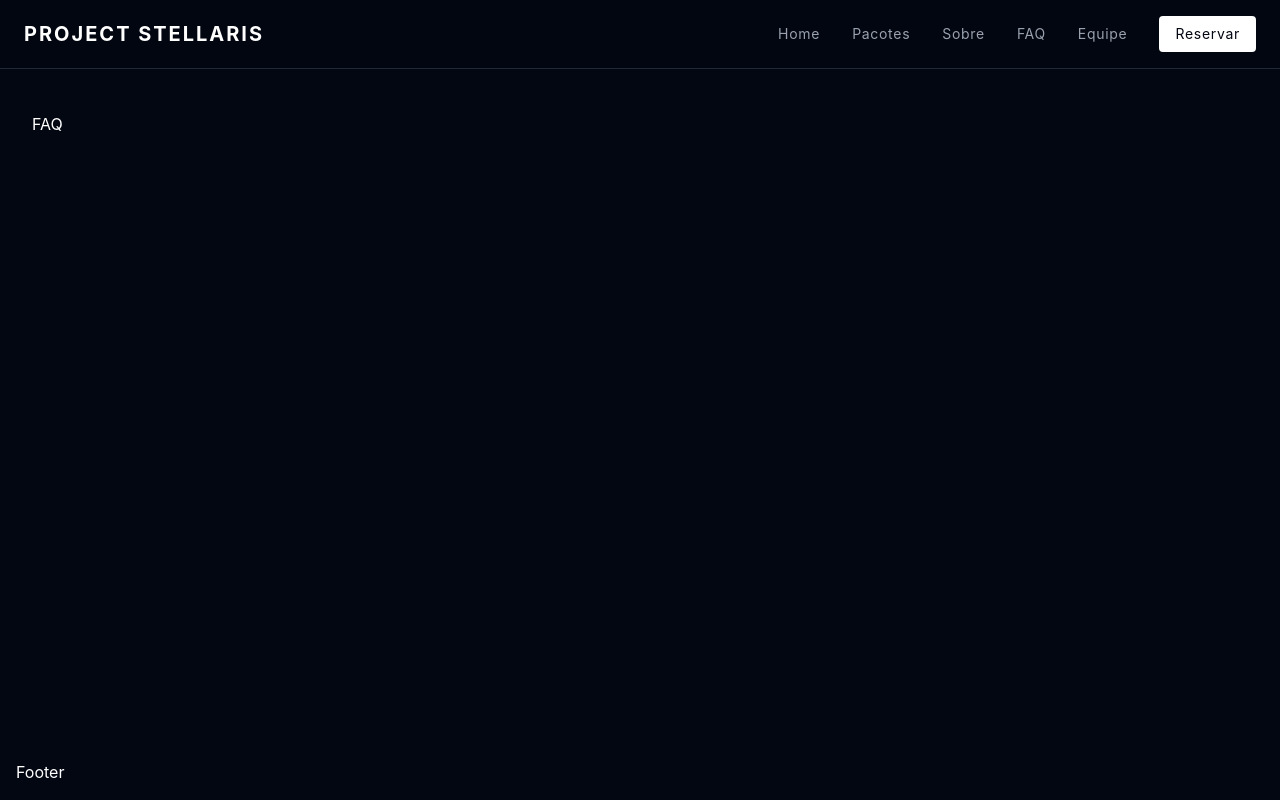
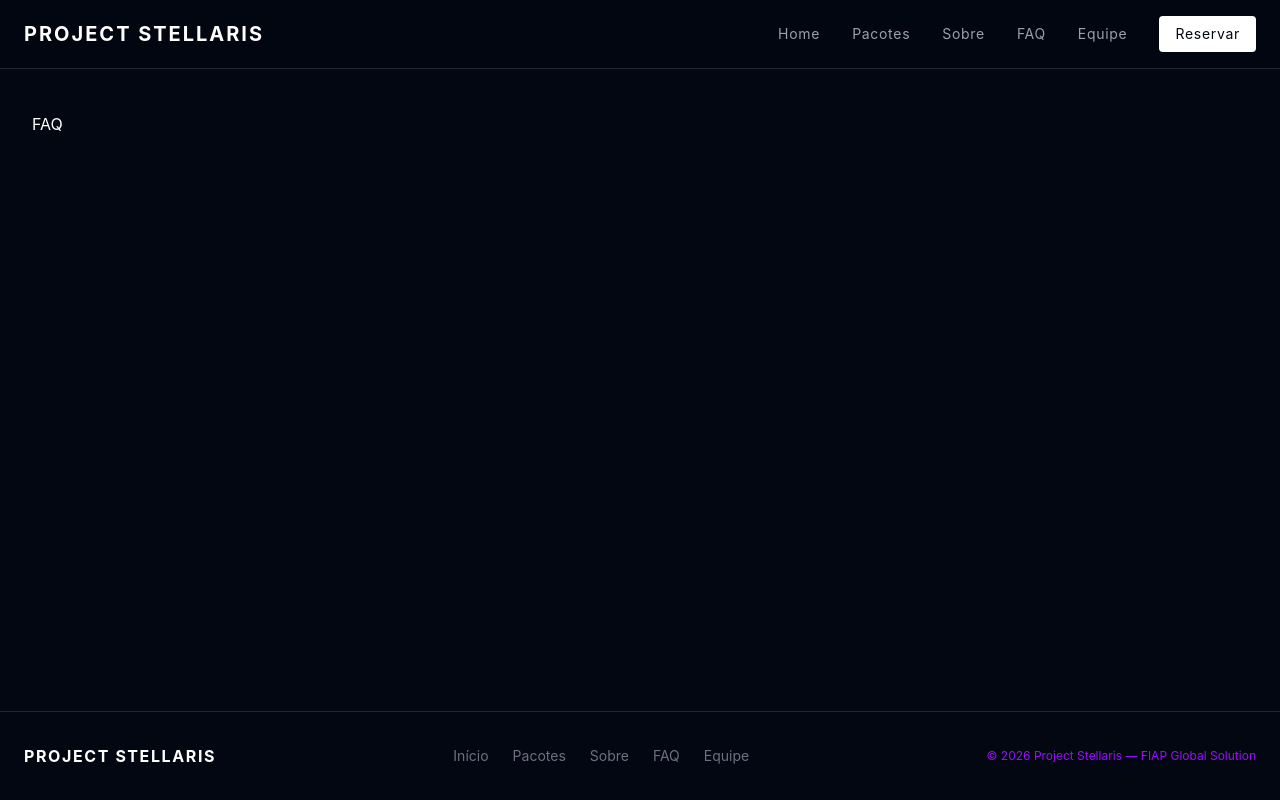
Before and after one commit to G-Barca/Project-Stellaris, a React (Vite) app: page /faq in a window 1280 px wide. Built offline with nearby package versions, Linux system fonts and the light colour scheme; the HTML template or start-up script is replaced by a standard one.

Commit message:
feat: footer adicionado

```diff
--- a/src/components/Footer.tsx
+++ b/src/components/Footer.tsx
@@ -1,3 +1,27 @@
+import { Link } from 'react-router-dom'
+
 export default function Footer() {
-  return <footer className="text-white p-4">Footer</footer>
+  return (
+    <footer className="border-t border-gray-800 bg-gray-950 px-6 py-8">
+      <div className="max-w-7xl mx-auto flex flex-col md:flex-row items-center justify-between gap-4">
+
+        <p className="text-white font-bold tracking-widest uppercase">
+          Project Stellaris
+        </p>
+
+        <div className="flex gap-6">
+          <Link to="/" className="text-gray-500 text-sm hover:text-white transition-colors">Início</Link>
+          <Link to="/packages" className="text-gray-500 text-sm hover:text-white transition-colors">Pacotes</Link>
+          <Link to="/about" className="text-gray-500 text-sm hover:text-white transition-colors">Sobre</Link>
+          <Link to="/faq" className="text-gray-500 text-sm hover:text-white transition-colors">FAQ</Link>
+          <Link to="/team" className="text-gray-500 text-sm hover:text-white transition-colors">Equipe</Link>
+        </div>
+
+        <p className="text-purple-600 text-xs">
+          © 2026 Project Stellaris — FIAP Global Solution
+        </p>
+
+      </div>
+    </footer>
+  )
 }
```
